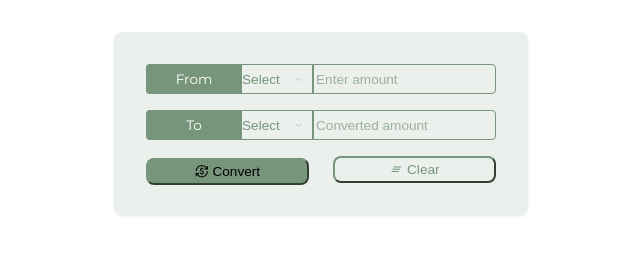
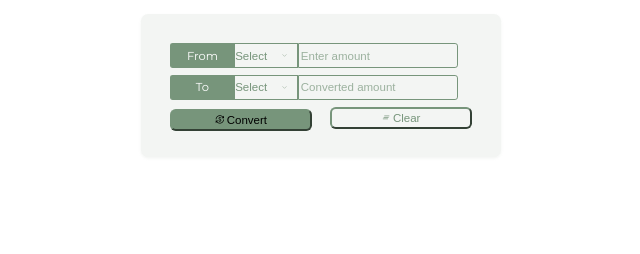
Before and after one commit to alfheimia/currency-converter, a website built with Vite: page index.html in a window 1280 px wide. Shown: the whole page, without its empty margins (319-959 px from the left). Built offline with nearby package versions, Linux system fonts and the light colour scheme; no server answers.

Commit message:
Make everything em and smaller

```diff
--- a/style.css
+++ b/style.css
@@ -3,7 +3,7 @@
 /* Variables */
 :root {
   --primary-color: #77957b;
-  --primary-light-color: #9fb2a132;
+  --primary-light-color: #9fb2a120;
   --secondary-color: #abb2a3;
   --secondary-highlight-color: #7a7e734b;
   --tertiary-color: #233025;
@@ -11,7 +11,7 @@
   --text-color: #333;
   --text-light-color: #ffffff;
   --border-color: #80867910;
-  --box-shadow: 0 0.5rem 1rem #32332f1e;
+  --box-shadow: 0 0.5em 1em #32332f1e;
 }
 
 /* Reset and base styles */
@@ -20,7 +20,7 @@ body, h1, h2, p {
   padding: 0;
   box-sizing: border-box;
   font-family: 'Montserrat', Times, serif;
-  font-size: 1rem;
+  font-size: 0.9em;
 }
 
 body {
@@ -30,12 +30,12 @@ body {
 
 /* Container styles */
 .container {
-  max-width: 350px;
-  margin: 2rem auto;
-  padding: 2rem;
+  max-width: 21em;
+  margin: 1em auto;
+  padding: 2em;
   background-color: var(--primary-light-color);
-  border-radius: 0.5rem;
-  box-shadow: 0 0.1rem 0.2rem var(--primary-light-color);
+  border-radius: 0.5em;
+  box-shadow: 0 0.1em 0.2em var(--primary-light-color);
 }
 
 /* Form control styles */
@@ -51,27 +51,27 @@ body {
   background-color: transparent !important;
   color: var(--primary-color) !important;
   border: 2px solid var(--primary-color) !important;
-  box-shadow: 0 0 0 0.2rem var(--box-shadow) !important;
+  box-shadow: 0 0 0 0.2em var(--box-shadow) !important;
 }
 
 /* Currency group styles */
 .currency-group {
   display: flex;
-  margin-bottom: 1rem;
-  max-width: 350px;
+  margin-bottom: 0.5em;
+  max-width: 20em;
 }
 
 .currency-label {
   background-color: var(--primary-color);
   color: var(--text-light-color);
-  padding: 0.375rem 0.75rem;
+  padding: 0.375em 0.75em;
   display: flex;
   align-items: center;
   justify-content: center;
   border: 1px solid var(--primary-color);
   border-right: none;
-  border-radius: 0.25rem 0 0 0.25rem;
-  min-width: 70px;
+  border-radius: 0.25em 0 0 0.25em;
+  min-width: 4em;
 }
 
 .currency-group select,
@@ -84,19 +84,19 @@ body {
 .currency-group select {
   border-left: none;
   border-right: none;
-  width: 120px;
+  width: 10em;
   border-radius: 0;
 }
 
 .currency-group input {
-  border-radius: 0 0.25rem 0.25rem 0;
+  border-radius: 0 0.25em 0.25em 0;
   flex-grow: 1;
 }
 
 .currency-group select:focus,
 .currency-group input:focus {
   outline: none;
-  box-shadow: 0 0 0 0.2rem var(--box-shadow);
+  box-shadow: 0 0 0 0.2em var(--box-shadow);
 }
 /* Button group styles */
 .btn-group {
@@ -112,12 +112,12 @@ body {
 }
 
 .btn-group .btn:first-child {
-  margin-right: 1.5rem;
+  margin-right: 1.5em;
 }
 
 .btn-group > .btn {
-  border-radius: 0.5rem !important;
-  padding: 0.25rem 1rem;
+  border-radius: 0.5em !important;
+  padding: 0.25em 1em;
   transition: all 0.3s ease;
 }
 
@@ -136,7 +136,7 @@ body {
 .btn-group > .btn-primary:active {
   background-color: var(--tertiary-color);
   border-color: var(--tertiary-color);
-  box-shadow: 0 0 0 0.2rem var(--box-shadow);
+  box-shadow: 0 0 0 0.2em var(--box-shadow);
 }
 
 .btn-secondary {
@@ -154,7 +154,7 @@ body {
 .btn-group > .btn-secondary:active {
   background-color: var(--tertiary-color);
   border-color: var(--tertiary-color);
-  box-shadow: 0 0 0 0.2rem var(--box-shadow);
+  box-shadow: 0 0 0 0.2em var(--box-shadow);
 }
 
 
@@ -206,20 +206,20 @@ select::placeholder {
 
 /* Icon styles */
 .material-symbols-outlined {
-  margin-right: 0.25rem;
+  margin-right: 0.25em;
   vertical-align: middle;
 }
 
 /* Utility classes */
 body .small-text,
 body .small-text * {
-  font-size: 0.85rem !important;
+  font-size: 0.8em !important;
 }
 
 /* Media queries */
 @media (max-width: 576px) {
   .container {
-    padding: 1rem;
+    padding: 1em;
   }
 
   .row {
@@ -228,6 +228,6 @@ body .small-text * {
 
   .col, .col-auto {
     width: 100%;
-    margin-bottom: 0.5rem;
+    margin-bottom: 0.5em;
   }
 }
```
